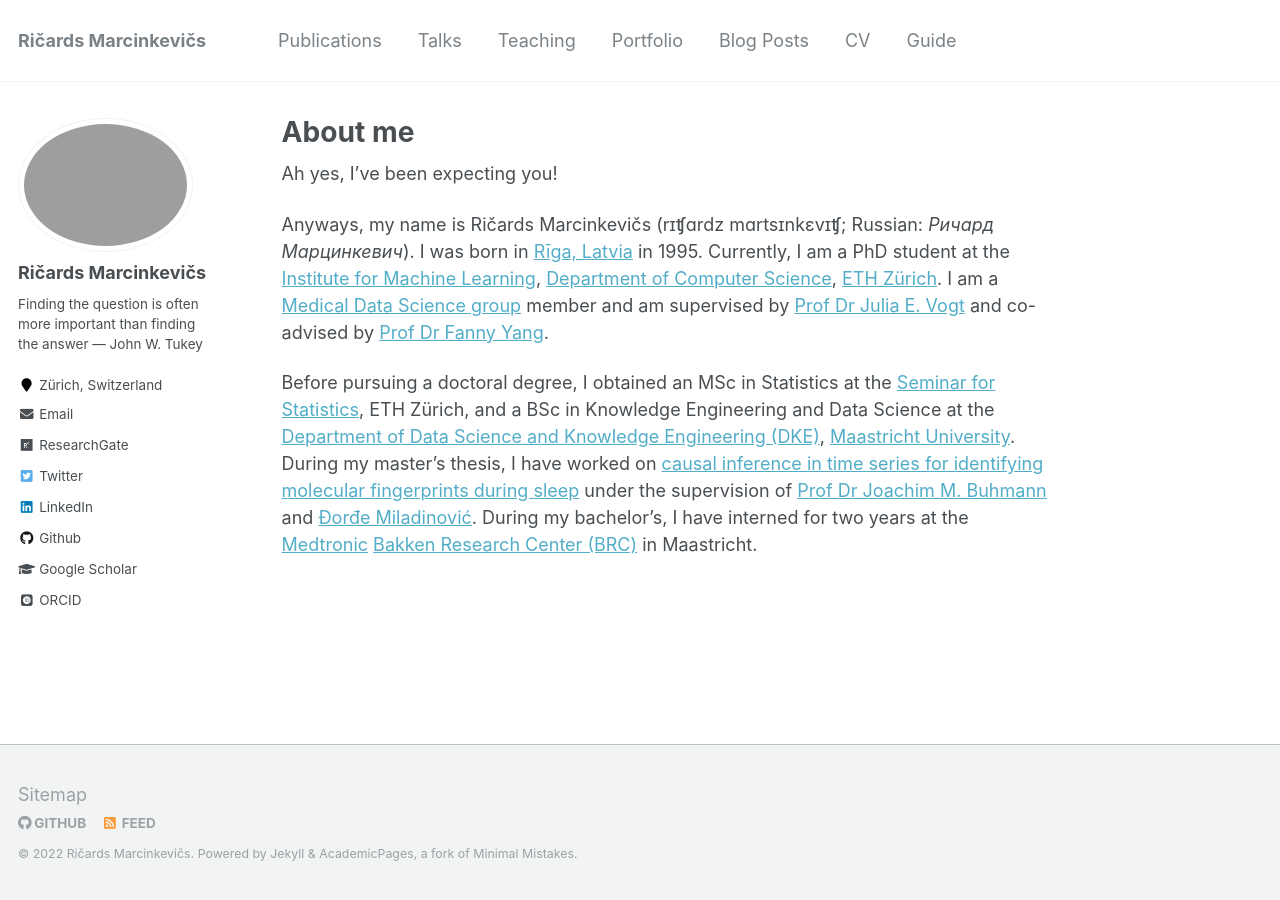
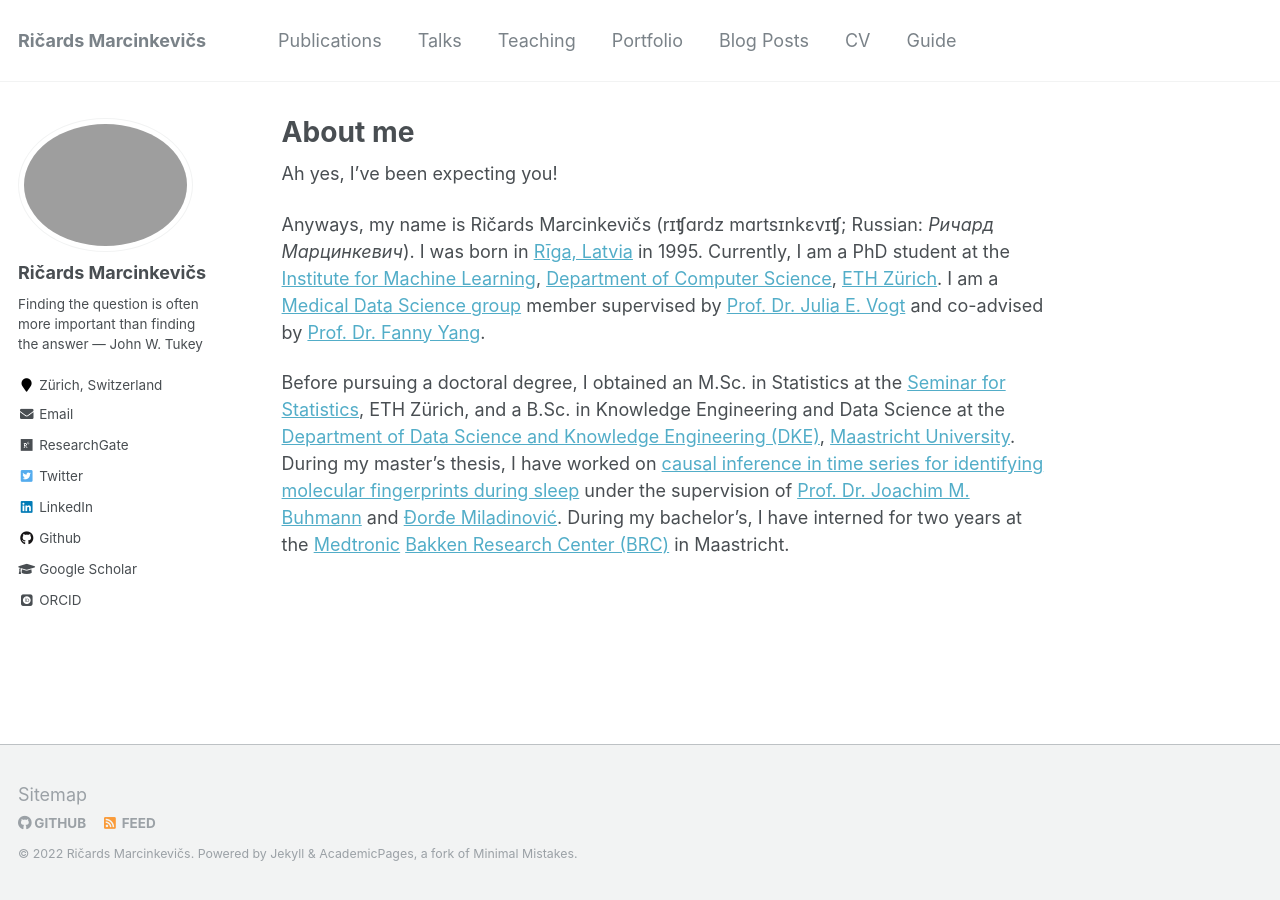
Before and after one commit to rmarcinkevics/rmarcinkevics.github.io, a Jekyll site: the page built from _pages/about.md, in a window 1280 px wide. Built offline with Jekyll 4.4.1, drawn with Linux system fonts in a browser that asks for light colours; some web fonts are replaced.

Commit message:
Update about.md

```diff
--- a/_pages/about.md
+++ b/_pages/about.md
@@ -10,6 +10,6 @@ redirect_from:
 
 Ah yes, I've been expecting you!
 
-Anyways, my name is Ričards Marcinkevičs (rɪʧɑrdz mɑrtsɪnkɛvɪʧ; Russian: *Ричард Марцинкевич*). I was born in [Rīga, Latvia](images/Riga.png) in 1995. Currently, I am a PhD student at the [Institute for Machine Learning](https://ml.inf.ethz.ch/), [Department of Computer Science](https://inf.ethz.ch/), [ETH Zürich](https://ethz.ch/en.html). I am a [Medical Data Science group](https://mds.inf.ethz.ch/) member and am supervised by [Prof Dr Julia E. Vogt](https://mds.inf.ethz.ch/team/detail/julia-vogt) and co-advised by [Prof Dr Fanny Yang](https://sml.inf.ethz.ch/group/fannyy/).
+Anyways, my name is Ričards Marcinkevičs (rɪʧɑrdz mɑrtsɪnkɛvɪʧ; Russian: *Ричард Марцинкевич*). I was born in [Rīga, Latvia](images/Riga.png) in 1995. Currently, I am a PhD student at the [Institute for Machine Learning](https://ml.inf.ethz.ch/), [Department of Computer Science](https://inf.ethz.ch/), [ETH Zürich](https://ethz.ch/en.html). I am a [Medical Data Science group](https://mds.inf.ethz.ch/) member supervised by [Prof. Dr. Julia E. Vogt](https://mds.inf.ethz.ch/team/detail/julia-vogt) and co-advised by [Prof. Dr. Fanny Yang](https://sml.inf.ethz.ch/group/fannyy/).
 
-Before pursuing a doctoral degree, I obtained an MSc in Statistics at the [Seminar for Statistics](https://math.ethz.ch/sfs), ETH Zürich, and a BSc in Knowledge Engineering and Data Science at the [Department of Data Science and Knowledge Engineering (DKE)](https://www.maastrichtuniversity.nl/research/department-data-science-and-knowledge-engineering-dke), [Maastricht University](https://www.maastrichtuniversity.nl/). During my master's thesis, I have worked on [causal inference in time series for identifying molecular fingerprints during sleep](files/Master_Thesis_RMarcinkevics.pdf) under the supervision of [Prof Dr Joachim M. Buhmann](https://inf.ethz.ch/people/person-detail.buhmann.html) and [Đorđe Miladinović](https://djordjemila.github.io/). During my bachelor's, I have interned for two years at the [Medtronic](https://europe.medtronic.com/xd-en/our-company/key-facts.html) [Bakken Research Center (BRC)](https://www.medtronic.com/nl-nl/about/medtronic-netherlands/bakken-research-center.html) in Maastricht.
+Before pursuing a doctoral degree, I obtained an M.Sc. in Statistics at the [Seminar for Statistics](https://math.ethz.ch/sfs), ETH Zürich, and a B.Sc. in Knowledge Engineering and Data Science at the [Department of Data Science and Knowledge Engineering (DKE)](https://www.maastrichtuniversity.nl/research/department-data-science-and-knowledge-engineering-dke), [Maastricht University](https://www.maastrichtuniversity.nl/). During my master's thesis, I have worked on [causal inference in time series for identifying molecular fingerprints during sleep](files/Master_Thesis_RMarcinkevics.pdf) under the supervision of [Prof. Dr. Joachim M. Buhmann](https://inf.ethz.ch/people/person-detail.buhmann.html) and [Đorđe Miladinović](https://djordjemila.github.io/). During my bachelor's, I have interned for two years at the [Medtronic](https://europe.medtronic.com/xd-en/our-company/key-facts.html) [Bakken Research Center (BRC)](https://www.medtronic.com/nl-nl/about/medtronic-netherlands/bakken-research-center.html) in Maastricht.
```
